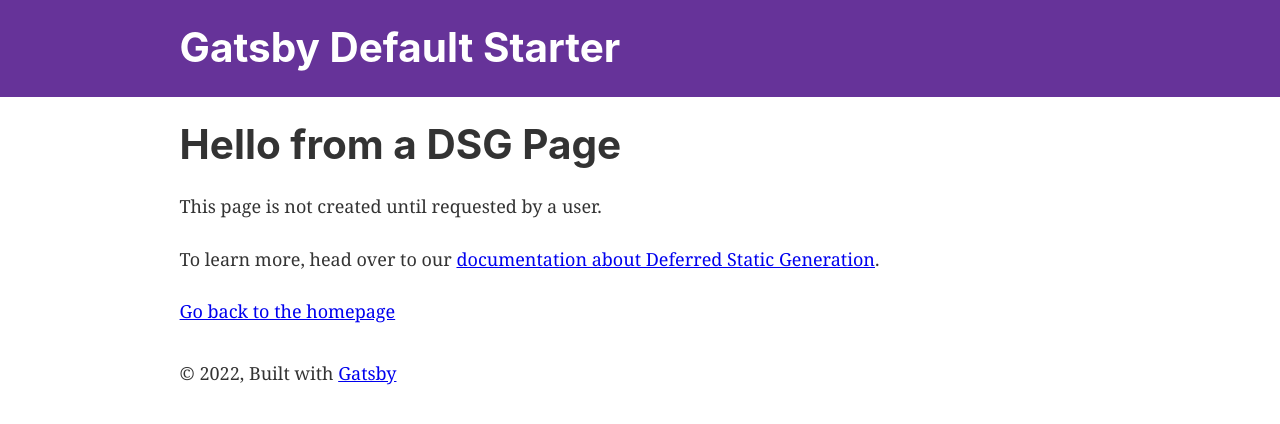
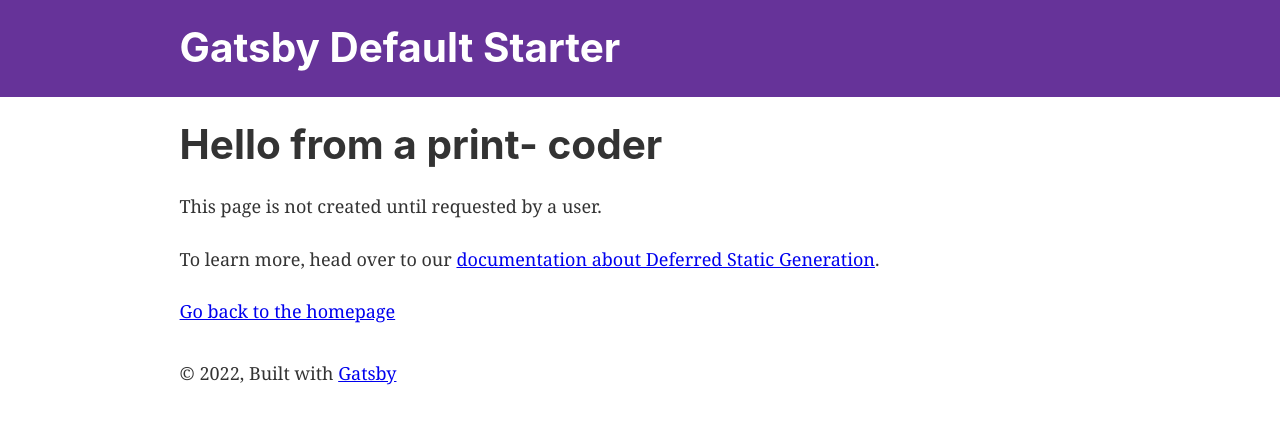
Before and after one commit to Print-Coder/gatsby-starter-default, a Gatsby site: page /using-dsg in a window 1280 px wide. Built offline with nearby package versions, Linux system fonts and the light colour scheme; Gatsby itself is replaced by a stand-in of ours.

Commit message:
Update using-dsg.js

```diff
--- a/src/templates/using-dsg.js
+++ b/src/templates/using-dsg.js
@@ -7,7 +7,7 @@ import Seo from "../components/seo"
 const UsingDSG = () => (
   <Layout>
     <Seo title="Using DSG" />
-    <h1>Hello from a DSG Page</h1>
+    <h1>Hello from a print- coder</h1>
     <p>This page is not created until requested by a user.</p>
     <p>
       To learn more, head over to our{" "}
```
